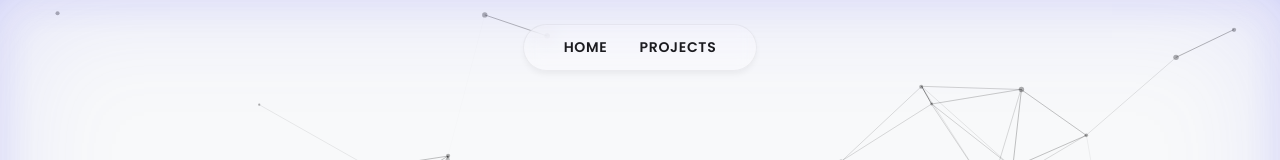
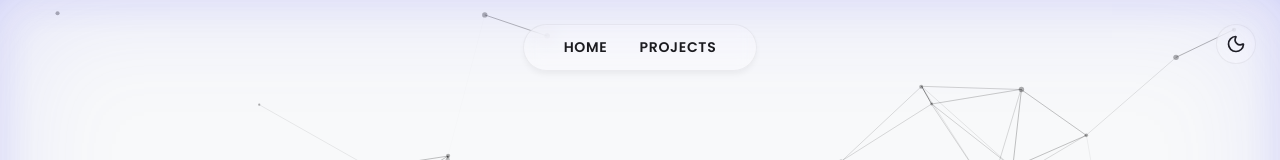
Before and after one commit to hiepxuanho/Engineering-Portfolio, a Next.js app: page / in a window 1280 px wide. Shown: the top 160 px of the page. Built offline with nearby package versions, Linux system fonts and the light colour scheme.

Commit message:
feat: add dark/light mode toggle

```diff
--- a/package.json
+++ b/package.json
@@ -12,8 +12,10 @@
     "@portabletext/react": "^6.2.0",
     "@sanity/image-url": "^2.1.1",
     "@sanity/vision": "^5.30.0",
+    "lucide-react": "^1.17.0",
     "next": "16.2.7",
     "next-sanity": "^13.0.11",
+    "next-themes": "^0.4.6",
     "react": "19.2.4",
     "react-dom": "19.2.4",
     "sanity": "^5.30.0",
--- a/src/app/globals.css
+++ b/src/app/globals.css
@@ -9,15 +9,13 @@
   --card-border: rgba(0, 0, 0, 0.05);
 }
 
-@media (prefers-color-scheme: dark) {
-  :root {
+[data-theme='dark'] {
   --bg-color: #0f172a;
   --text-primary: #f8f9fa;
   --text-secondary: #94a3b8;
   --vignette-color: rgba(99, 102, 241, 0.25);
   --card-bg: rgba(0, 0, 0, 0.2);
   --card-border: rgba(255, 255, 255, 0.05);
-  }
 }
 
 * {
@@ -62,6 +60,30 @@ a { text-decoration: none; color: inherit; }
   display: flex;
   justify-content: center;
 }
+.theme-toggle-wrapper {
+  position: absolute;
+  right: 1.5rem;
+  top: 1.5rem;
+}
+.theme-toggle {
+  display: flex;
+  align-items: center;
+  justify-content: center;
+  width: 2.5rem;
+  height: 2.5rem;
+  border-radius: 50%;
+  background: var(--card-bg);
+  border: 1px solid var(--card-border);
+  color: var(--text-primary);
+  cursor: pointer;
+  transition: all 0.2s;
+  backdrop-filter: blur(10px);
+  -webkit-backdrop-filter: blur(10px);
+}
+.theme-toggle:hover {
+  transform: scale(1.1);
+  background: var(--card-border);
+}
 .nav-links {
   display: flex;
   gap: 2rem;
@@ -77,7 +99,7 @@ a { text-decoration: none; color: inherit; }
   font-size: 0.875rem;
   font-weight: 600;
   letter-spacing: 0.05em;
-  color: var(--text-primary); /* Changed to primary text (black in light mode) */
+  color: var(--text-primary);
   transition: opacity 0.2s;
 }
 .nav-item:hover {
--- a/src/app/layout.js
+++ b/src/app/layout.js
@@ -1,6 +1,7 @@
 import './globals.css';
 import Navbar from '@/components/Navbar';
 import ParticleNetwork from '@/components/ParticleNetwork';
+import { ThemeProvider } from '@/components/ThemeProvider';
 
 export const metadata = {
   title: 'Eric Ho | Electrical Engineering Portfolio',
@@ -9,11 +10,13 @@ export const metadata = {
 
 export default function RootLayout({ children }) {
   return (
-    <html lang="en">
+    <html lang="en" suppressHydrationWarning>
       <body className="antialiased">
-        <ParticleNetwork />
-        <Navbar />
-        {children}
+        <ThemeProvider attribute="data-theme" defaultTheme="system" enableSystem>
+          <ParticleNetwork />
+          <Navbar />
+          {children}
+        </ThemeProvider>
       </body>
     </html>
   );
--- a/src/components/Navbar.jsx
+++ b/src/components/Navbar.jsx
@@ -1,4 +1,5 @@
 import Link from 'next/link';
+import ThemeToggle from './ThemeToggle';
 
 export default function Navbar() {
   return (
@@ -11,6 +12,9 @@ export default function Navbar() {
           PROJECTS
         </Link>
       </div>
+      <div className="theme-toggle-wrapper">
+        <ThemeToggle />
+      </div>
     </nav>
   );
 }
--- /dev/null
+++ b/src/components/ThemeProvider.jsx
@@ -0,0 +1,7 @@
+'use client';
+
+import { ThemeProvider as NextThemesProvider } from 'next-themes';
+
+export function ThemeProvider({ children, ...props }) {
+  return <NextThemesProvider {...props}>{children}</NextThemesProvider>;
+}
--- /dev/null
+++ b/src/components/ThemeToggle.jsx
@@ -0,0 +1,30 @@
+'use client';
+
+import { useTheme } from 'next-themes';
+import { useEffect, useState } from 'react';
+import { Moon, Sun } from 'lucide-react';
+
+export default function ThemeToggle() {
+  const { theme, setTheme } = useTheme();
+  const [mounted, setMounted] = useState(false);
+
+  // useEffect only runs on the client, so now we can safely show the UI
+  useEffect(() => {
+    setMounted(true);
+  }, []);
+
+  if (!mounted) {
+    // Return a placeholder of the same size to avoid layout shift
+    return <div className="theme-toggle-placeholder" style={{ width: '2rem', height: '2rem' }} />;
+  }
+
+  return (
+    <button
+      className="theme-toggle"
+      onClick={() => setTheme(theme === 'dark' ? 'light' : 'dark')}
+      aria-label="Toggle Theme"
+    >
+      {theme === 'dark' ? <Sun size={20} /> : <Moon size={20} />}
+    </button>
+  );
+}
```
Also changed, not shown: 1 other file (tests, documents, lock files or other folders). Lines whose indentation alone changed are shown as unchanged.
